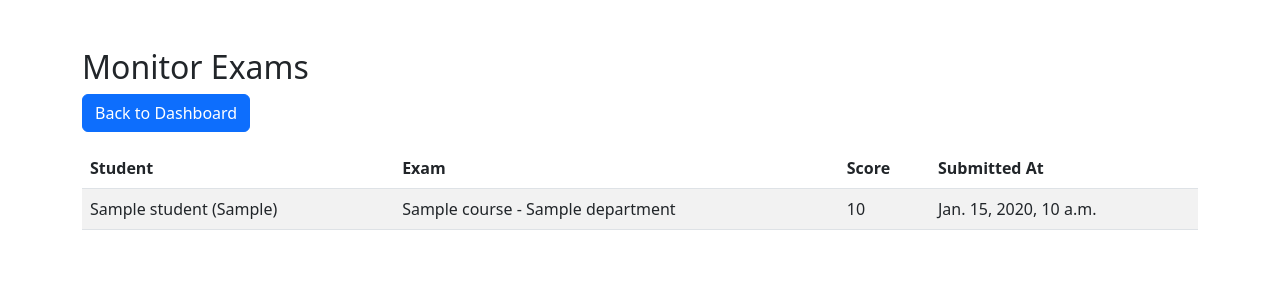
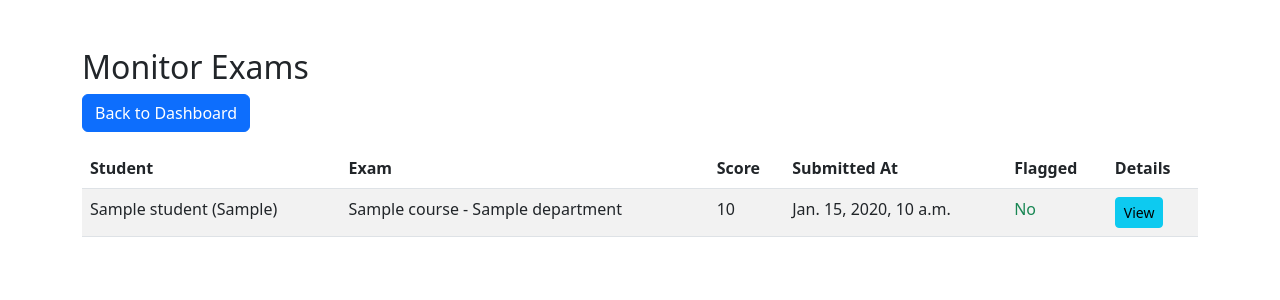
Before and after one commit to Neeluanil/exam-portal, a Django app: template exam_portal/admin_portal/templates/admin_portal/monitor_exams.html in a window 1280 px wide. Shown: the top 300 px of the page. Run offline with Django 3.2, Linux system fonts and the light colour scheme; the template is opened without the code that fills it: most values are stand-ins (such as "Sample title", 1, 10 or a date in 2020).

Commit message:
Update monitor_exams to show flagged status and details link

```diff
--- a/exam_portal/admin_portal/templates/admin_portal/monitor_exams.html
+++ b/exam_portal/admin_portal/templates/admin_portal/monitor_exams.html
@@ -18,6 +18,8 @@
                         <th>Exam</th>
                         <th>Score</th>
                         <th>Submitted At</th>
+                        <th>Flagged</th>
+                        <th>Details</th>
                     </tr>
                 </thead>
                 <tbody>
@@ -27,6 +29,14 @@
                             <td>{{ submission.exam.course }} - {{ submission.exam.department }}</td>
                             <td>{{ submission.score }}</td>
                             <td>{{ submission.submitted_at }}</td>
+                            <td>
+                                {% if submission.flagged %}
+                                    <span class="text-danger">Yes</span>
+                                {% else %}
+                                    <span class="text-success">No</span>
+                                {% endif %}
+                            </td>
+                            <td><a href="{% url 'submission_detail' submission.id %}" class="btn btn-info btn-sm">View</a></td>
                         </tr>
                     {% endfor %}
                 </tbody>
```
